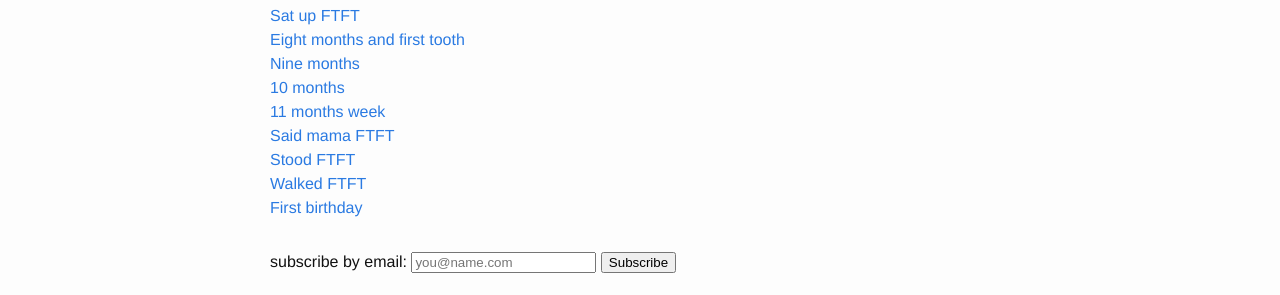
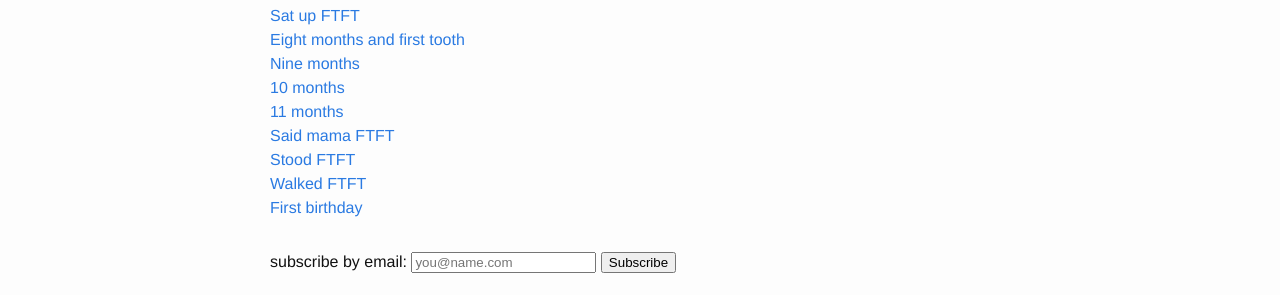
Before and after one commit to neil-ca-moore/neil-ca-moore.github.io, a Jekyll site: the page built from _posts/2017-04-02-katie-cards.markdown, in a window 1280 px wide. Shown: the part 730-1025 px from the top of the page. Built offline with Jekyll 4.4.1, drawn with Linux system fonts in a browser that asks for light colours; nearby versions of some CDN libraries; comment, search, counter and statistics services are not loaded.

Commit message:
Katie photos

```diff
--- a/_posts/2017-04-02-katie-cards.markdown
+++ b/_posts/2017-04-02-katie-cards.markdown
@@ -29,7 +29,7 @@ Here are pictures of Katie with all her milestone cards. You can open any pictur
 <a href="/resources/katiecards/katie-21.jpg" data-lightbox="montage">Eight months and first tooth</a><br/>
 <a href="/resources/katiecards/katie-22.jpg" data-lightbox="montage">Nine months</a><br/>
 <a href="/resources/katiecards/katie-23.jpg" data-lightbox="montage">10 months</a><br/>
-<a href="/resources/katiecards/katie-24.jpg" data-lightbox="montage">11 months week</a><br/>
+<a href="/resources/katiecards/katie-24.jpg" data-lightbox="montage">11 months</a><br/>
 <a href="/resources/katiecards/katie-25.jpg" data-lightbox="montage">Said mama FTFT</a><br/>
 <a href="/resources/katiecards/katie-26.jpg" data-lightbox="montage">Stood FTFT</a><br/>
 <a href="/resources/katiecards/katie-27.jpg" data-lightbox="montage">Walked FTFT</a><br/>
```
